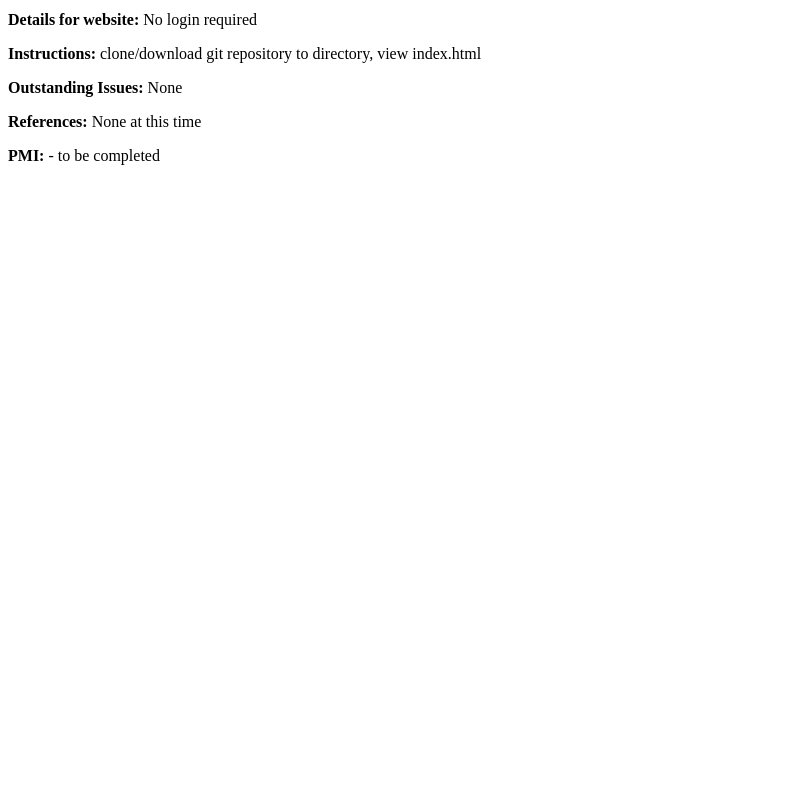
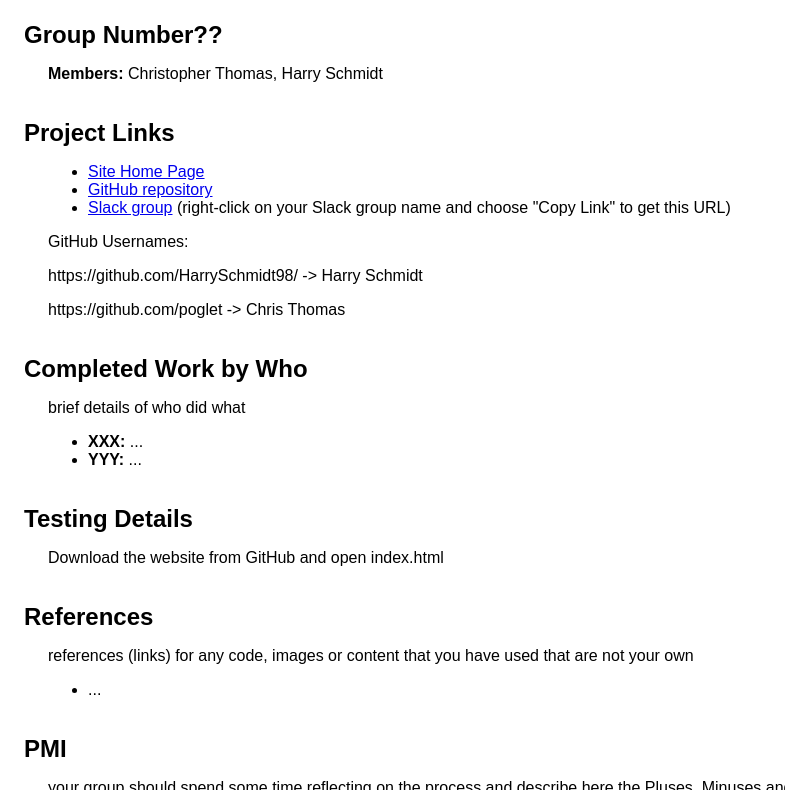
Before and after one commit to HarrySchmidt98/CP1406-Assignment2, a plain HTML site: page report.html in a window 1280 px wide. Shown: the part 73-863 px from the top of the page, without its empty margins (0-785 px from the left). Before the commit the page ends 800 px from the top, so only its background shows below. Drawn offline with Linux system fonts and the light colour scheme.

Commit message:
Added base report file

```diff
--- a/report.html
+++ b/report.html
@@ -1,17 +1,69 @@
 <!DOCTYPE html>
-<html>
-  <head>
-    <meta charset="utf-8">
-    <title>Report</title>
-  </head>
-  <body>
-    <p><a href="https://github.com/poglet/CP1406-Assignment2">https://github.com/poglet/CP1406-Assignment2</a></p>
-    <p><strong>Work Completed:</strong> (enter list of files here)</p>
-    <p><strong>Details for website:</strong> No login required</p>
-    <p><strong>Instructions:</strong> clone/download git repository to directory, view index.html</p>
-    <p><strong>Outstanding Issues:</strong> None</p>
-    <p><strong>References:</strong> None at this time</p>
-    <p><strong>PMI:</strong> - to be completed</p>
+<html><head>
+<meta http-equiv="content-type" content="text/html; charset=UTF-8">
+<meta charset="utf-8">
+<title>CP1406 Report</title>
+</head>
 
-  </body>
-</html>
+<body>
+
+
+
+    <title>Report for Group Number: E6</title>
+    <meta http-equiv="Content-Type" content="text/html; charset=UTF-8">
+    <style type="text/css">
+        body {
+            font-family: Arial, sans-serif;
+            margin-left: 3em;
+        }
+
+        h1, h2 {
+            margin-left: -1em;
+        }
+
+        h2 {
+            margin-top: 1.5em;
+            margin-bottom: 0.5em;
+        }
+    </style>
+
+
+
+<h1>CP1406/1806/5638 - 2017 Group Project Report</h1>
+<h2>Group Number??</h2>
+<p><strong>Members:</strong> Christopher Thomas, Harry Schmidt</p>
+<h2>Project Links</h2>
+<ul>
+    <li><a href="http:///?">Site Home Page</a></li>
+    <li><a href="https://github.com/HarrySchmidt98/CP1406-Assignment2" target="_blank">GitHub repository</a></li>
+    <li><a href="https://itatjcu.slack.com/messages/G0ZRM79EH?" target="_blank">Slack group</a> (right-click on your Slack group
+        name and choose "Copy Link" to get this URL)
+    </li>
+</ul>
+<p>GitHub Usernames:</p>
+<p>https://github.com/HarrySchmidt98/ -> Harry Schmidt</p>
+<p>https://github.com/poglet -> Chris Thomas</p>
+<h2>Completed Work by Who</h2>
+<p>brief details of who did what</p>
+<ul>
+    <li><strong>XXX: </strong> ...</li>
+    <li><strong>YYY: </strong> ...</li>
+</ul>
+<h2>Testing Details</h2>
+<p>Download the website from GitHub and open index.html</p>
+<h2>References</h2>
+<p>references (links) for any code, images or content that you have used that are not your own</p>
+<ul>
+    <li>...</li>
+</ul>
+<h2>PMI</h2>
+<p>your group should spend some time reflecting on the process and describe here the Pluses, Minuses and Interesting
+    aspects of your teamwork process and result</p>
+<p><strong>Pluses: </strong> ...</p>
+<p><strong>Minuses: </strong> ...</p>
+<p><strong>Interesting: </strong> (including significant lessons) ...</p>
+
+
+
+
+</body></html>
```
Also changed, not shown: 1 other file.
